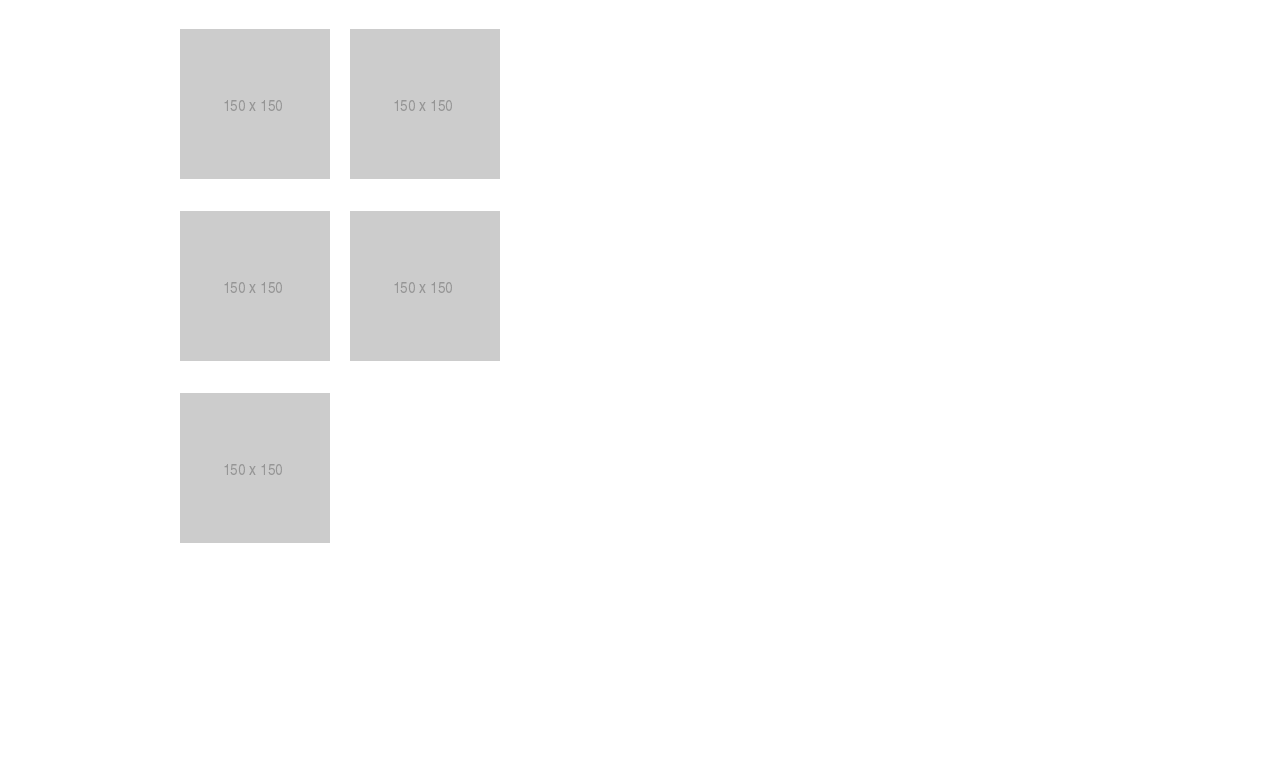
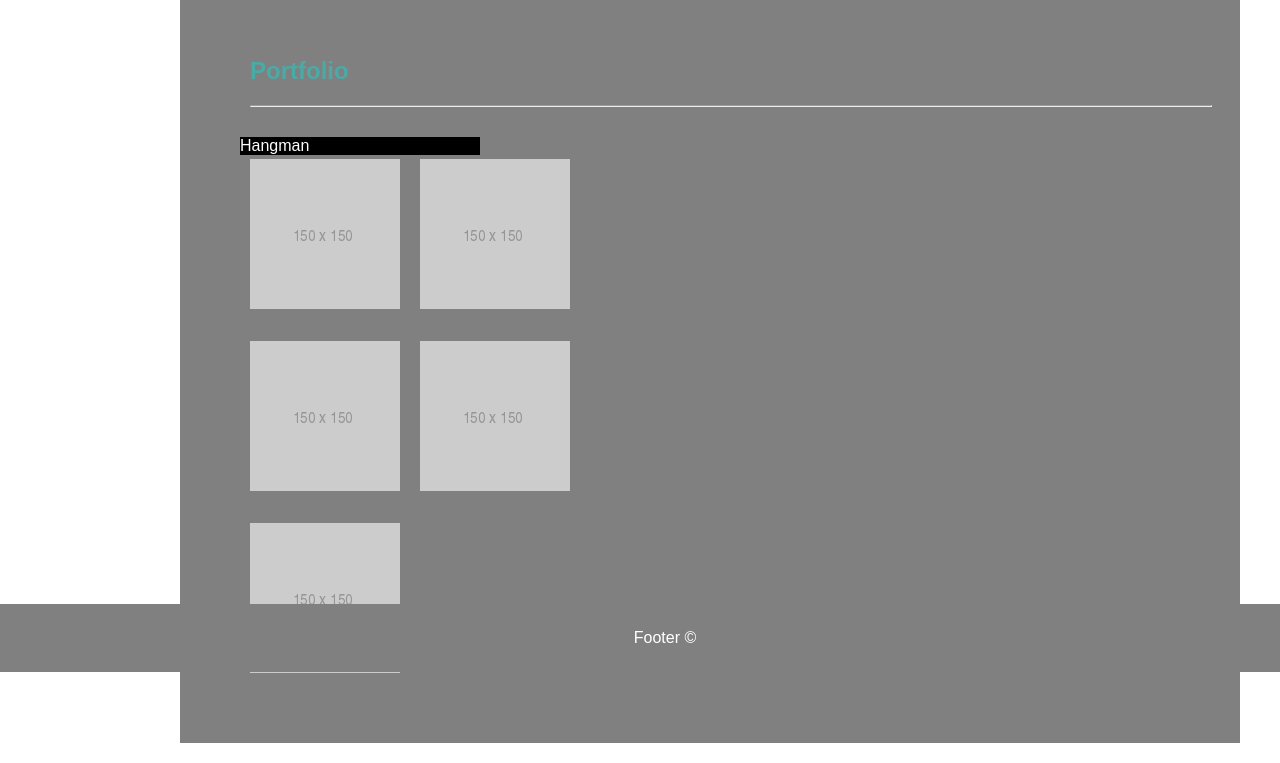
Before and after one commit to jricarte/Basic-Portfolio, a plain HTML site: page portfolio.html in a window 1280 px wide. Shown: the part 128-891 px from the top of the page. Before the commit the page ends 800 px from the top, so only its background shows below. Drawn offline with Linux system fonts and the light colour scheme.

Commit message:
added relative and absolute positioning css

```diff
--- a/assets/css/style.css
+++ b/assets/css/style.css
@@ -1,7 +1,8 @@
 * {
     width: 960px;
     margin: 0 auto;
-    font-family: Arial, Helvetica, sans-serif
+    font-family: Arial, Helvetica, sans-serif;
+    color: 777777
 }
 h1 {
     background: #4aaaa5;
@@ -17,18 +18,26 @@ h1 {
 nav {
     float: right;
     width: 25%;
-    padding: 25px
+    padding: 25px;
+    margin-top: 15px
 }
 
-h2{
+h2 {
     float: left;
-    color: #4aaaa5
+    color: #4aaaa5;
+    margin: 20px
+}
+
+hr {
+    margin: 20px
 }
 
 .body {
-    background: gray;
-    border: 25px;
-    padding: 25px;
+    background-color: gray;
+    width: 960px;
+    padding: 50px;
+    margin: 20px;
+
 
 }
 
@@ -73,9 +82,20 @@ img {
 
 .text-block {
     position: absolute;
-    bottom: 20px;
-    right: 20px;
     background-color: black;
     color: white;
-    padding-left: 20px;
-    padding-right: 20px;
+    width: 25%
+
+}
+
+.footer {
+    position: fixed;
+   left: 0;
+   bottom: 0;
+   width: 100%;
+   background-color: gray;
+   color: white;
+   text-align: center;
+   padding: 25px;
+   border: #4aaaa5
+}
--- a/portfolio.html
+++ b/portfolio.html
@@ -12,6 +12,7 @@
 
         <nav> About | Portfolio | Contact </nav>
     <hr>
+<div class="body">
     <h2>Portfolio</h2>
     <hr>
         <div class="row">
@@ -28,6 +29,11 @@
                 <img src="assets/images/150_placeholderimg.png">
             </div>
         </div>
+    </div>
+
+<div class="footer">
+                <p>Footer ©</p>
+                </div>
 
 </body>
 </html>
```
Also changed, not shown: contact.html (+5 -0 lines), index.html (+5 -1 lines).
